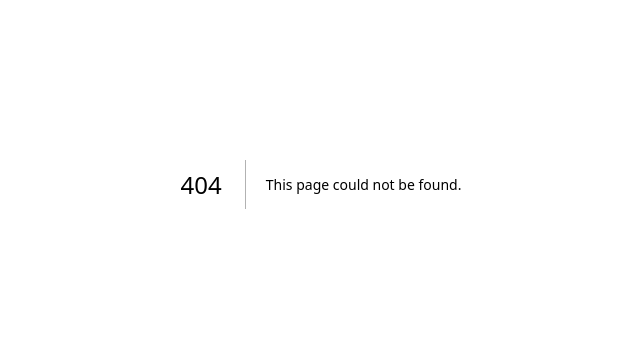
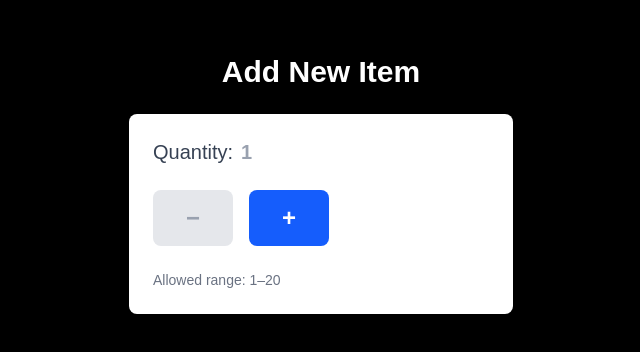
Before and after one commit to MusseTech/cprg306-assignments, a Next.js app: page /week-5 in a window 1280 px wide. Before the commit this address had no page. Shown: the part 216-568 px from the top of the page, without its empty margins (319-959 px from the left). Built offline with nearby package versions, Linux system fonts and the light colour scheme.

Commit message:
W5: Initial setup, created week-5 folder and copied starter files.

```diff
--- /dev/null
+++ b/app/week-5/new-item.js
@@ -0,0 +1,77 @@
+"use client";
+
+import React, { useState } from "react";
+
+export default function NewItem() {
+    const [quantity, setQuantity] = useState(1);
+    const maxQuantity = 20;
+    const minQuantity = 1;
+
+    const increment = () => {
+        setQuantity(prevQuantity => Math.min(prevQuantity + 1, maxQuantity));
+    };
+
+    const decrement = () => {
+        setQuantity(prevQuantity => Math.max(prevQuantity - 1, minQuantity));
+    };
+
+    return (
+        // Main container for the white card
+        // Used a fixed width (w-96) to match the length of the title
+        <div className="p-6 bg-white rounded-lg shadow-lg w-96">
+
+            {/* Quantity Label and Display (in the same row, separated) */}
+            <div className="flex items-center mb-6"> {/* Added mb-6 for spacing */}
+                <label className="text-xl font-medium text-gray-700">Quantity:</label>
+
+                {/* Displaying the quantity number right next to the label */}
+                <span className="text-xl font-bold ml-2 text-gray-400">
+                    {quantity}
+                </span>
+            </div>
+
+            {/* Decrement and Increment Buttons (in the same row, separate) */}
+            <div className="flex items-center space-x-4 mb-6">
+
+                {/* Decrement Button */}
+                <button
+                    onClick={decrement}
+                    disabled={quantity === minQuantity}
+                    className={`
+                        px-6 py-3 text-2xl font-semibold rounded-lg w-20 transition-colors duration-150
+                        ${quantity === minQuantity
+                            // Disabled style: light gray background, gray text
+                            ? 'bg-gray-200 text-gray-400 cursor-not-allowed'
+                            // Active style: light gray background, dark text
+                            : 'bg-gray-200 text-gray-700 hover:bg-gray-300'
+                        }
+                    `}
+                    aria-label="Decrement quantity"
+                >
+                    −
+                </button>
+
+                {/* Increment Button */}
+                <button
+                    onClick={increment}
+                    disabled={quantity === maxQuantity}
+                    className={`
+                        px-6 py-3 text-2xl font-semibold rounded-lg w-20 transition-colors duration-150
+                        ${quantity === maxQuantity
+                            // Disabled style remains gray
+                            ? 'bg-gray-200 text-gray-400 cursor-not-allowed'
+                            // Active style is blue
+                            : 'bg-blue-600 text-white hover:bg-blue-700'
+                        }
+                    `}
+                    aria-label="Increment quantity"
+                >
+                    +
+                </button>
+            </div>
+
+            {/* Allowed Range */}
+            <p className="mt-2 text-sm text-gray-500">Allowed range: 1–20</p>
+        </div>
+    );
+}
--- /dev/null
+++ b/app/week-5/page.js
@@ -0,0 +1,14 @@
+import NewItem from "./new-item";
+
+export default function Week4Page() {
+    return (
+    // Centers content on a dark background
+    <div className="min-h-screen flex flex-col items-center justify-center bg-black text-white">
+      {/* Moved "Add New Item" title here, outside the component */}
+        <h1 className="text-3xl font-bold mb-6">Add New Item</h1>
+
+      {/* The NewItem component (the white card) is rendered below the title */}
+    <NewItem />
+    </div>
+);
+}
```
